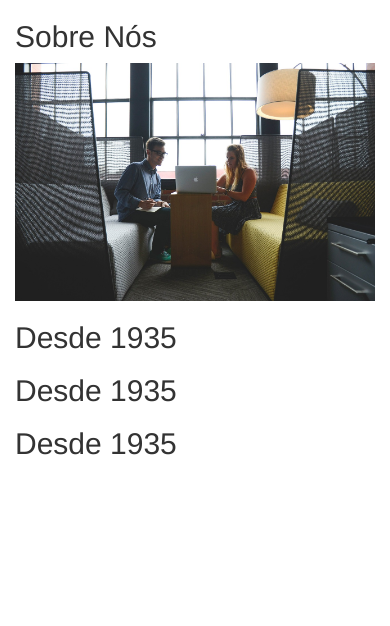
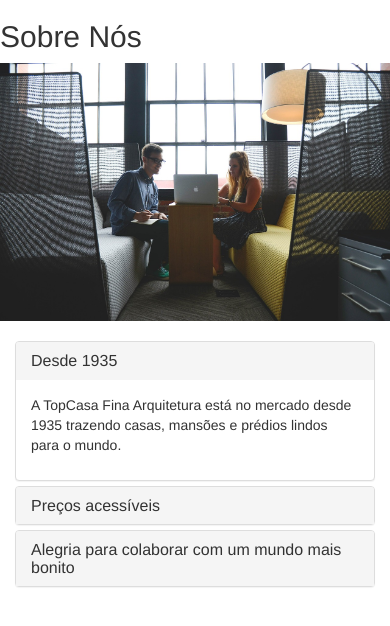
Before and after one commit to Thiagojs11/bootstrap3.3.7-single-page-response, a plain HTML site: page index.html in a window 390 px wide. Drawn offline with Linux system fonts and the light colour scheme.

Commit message:
Styling the about section

```diff
--- a/index.html
+++ b/index.html
@@ -1,28 +1,86 @@
-<!doctype html>
+<!DOCTYPE html>
 <html>
   <head>
-	<meta charset="utf-8">
-    <link rel="stylesheet" type="text/css" href="./assets/bootstrap-3.3.7-dist/css/bootstrap.min.css">
-	<meta name="viewport" content="width=device-width, initial-scale=1">
+    <meta charset="utf-8" />
+    <link
+      rel="stylesheet"
+      type="text/css"
+      href="./assets/bootstrap-3.3.7-dist/css/bootstrap.min.css"
+    />
+	<link
+      rel="stylesheet"
+      type="text/css"
+      href="./assets/css/estilos.css"
+    />
+    <meta name="viewport" content="width=device-width, initial-scale=1" />
   </head>
 
   <body>
     <script src="./assets/js/jquery-3.6.0.min.js"></script>
     <script src="./assets/bootstrap-3.3.7-dist/js/bootstrap.min.js"></script>
 
+    <h2>Sobre Nós</h2>
+    <img class="img-responsive" src="./assets/img/empresa.jpg" alt="" />
+
     <div class="container">
-		<h2>Sobre Nós</h2>
-		<img class="img-responsive" src="./assets/img/empresa.jpg" alt="">
-
-		<h2 data-toggle="collapse" data-target="#primeiro-paragrafo">Desde 1935</h2>
-    	<p id="primeiro-paragrafo" class="collapse">A TopCasa Fina Arquitetura está no mercado desde... </p>
-
-		<h2 data-toggle="collapse" data-target="#segundo-paragrafo">Desde 1935</h2>
-    	<p id="segundo-paragrafo" class="collapse">A TopCasa Fina Arquitetura está no mercado desde... </p>
-
-		<h2 data-toggle="collapse" data-target="#terceiro-paragrafo">Desde 1935</h2>
-    	<p id="terceiro-paragrafo" class="collapse">A TopCasa Fina Arquitetura está no mercado desde... </p>
+		<div style="margin-top:20px;" class="panel-group" id="paineis-sobre">
+			<div class="panel panel-default">
+			  <div class="panel-heading">
+				<h3
+				  class="panel-title"
+				  data-toggle="collapse"
+				  data-target="#primeiro-paragrafo"
+				  data-parent="#paineis-sobre"
+				>
+				  Desde 1935
+				</h3>
+			  </div>
+			  <div id="primeiro-paragrafo" class="collapse in">
+				<div class="panel-body">
+				  <p>
+					A TopCasa Fina Arquitetura está no mercado desde 1935 trazendo
+					casas, mansões e prédios lindos para o mundo.
+				  </p>
+				</div>
+			  </div>
 			</div>
 
+			<div class="panel panel-default">
+			  <div class="panel-heading">
+				<h3
+				  class="panel-title"
+				  data-toggle="collapse"
+				  data-target="#segundo-paragrafo"
+				  data-parent="#paineis-sobre"
+				>
+				  Preços acessíveis
+				</h3>
+			  </div>
+			  <div id="segundo-paragrafo" class="collapse">
+				<div class="panel-body">
+				  <p>Preços a partir de R$ 1000,00</p>
+				</div>
+			  </div>
+			</div>
+
+			<div class="panel panel-default">
+			  <div class="panel-heading">
+				<h3
+				  class="panel-title"
+				  data-toggle="collapse"
+				  data-target="#terceiro-paragrafo"
+				  data-parent="#paineis-sobre"
+				>
+				  Alegria para colaborar com um mundo mais bonito
+				</h3>
+			  </div>
+			  <div id="terceiro-paragrafo" class="collapse">
+				<div class="panel-body">
+				  <p>Preços a partir de R$ 1000,00</p>
+				</div>
+			  </div>
+			</div>
+		</div>
+    </div>
   </body>
 </html>
```
Lines whose indentation alone changed are shown as unchanged.
